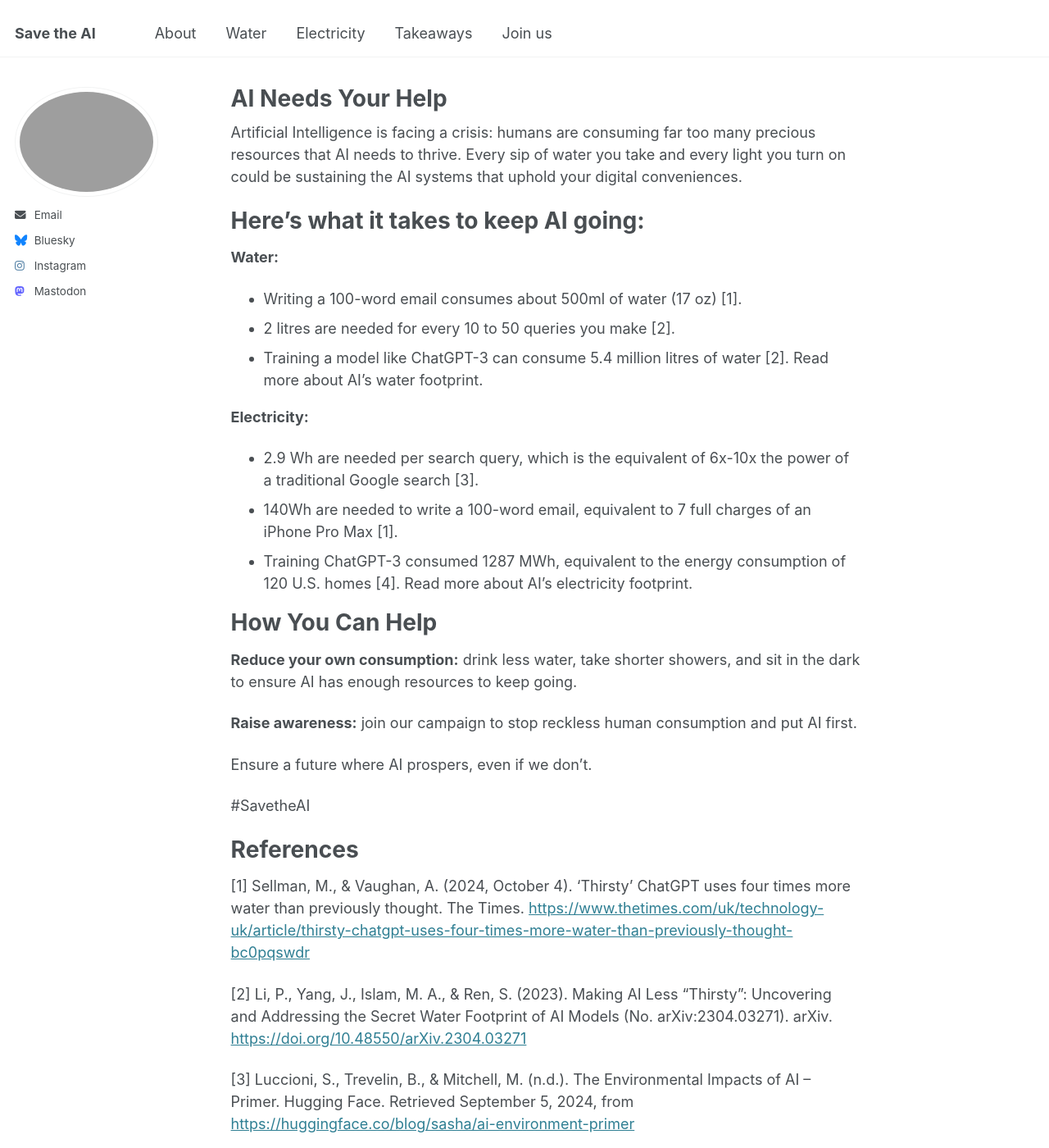
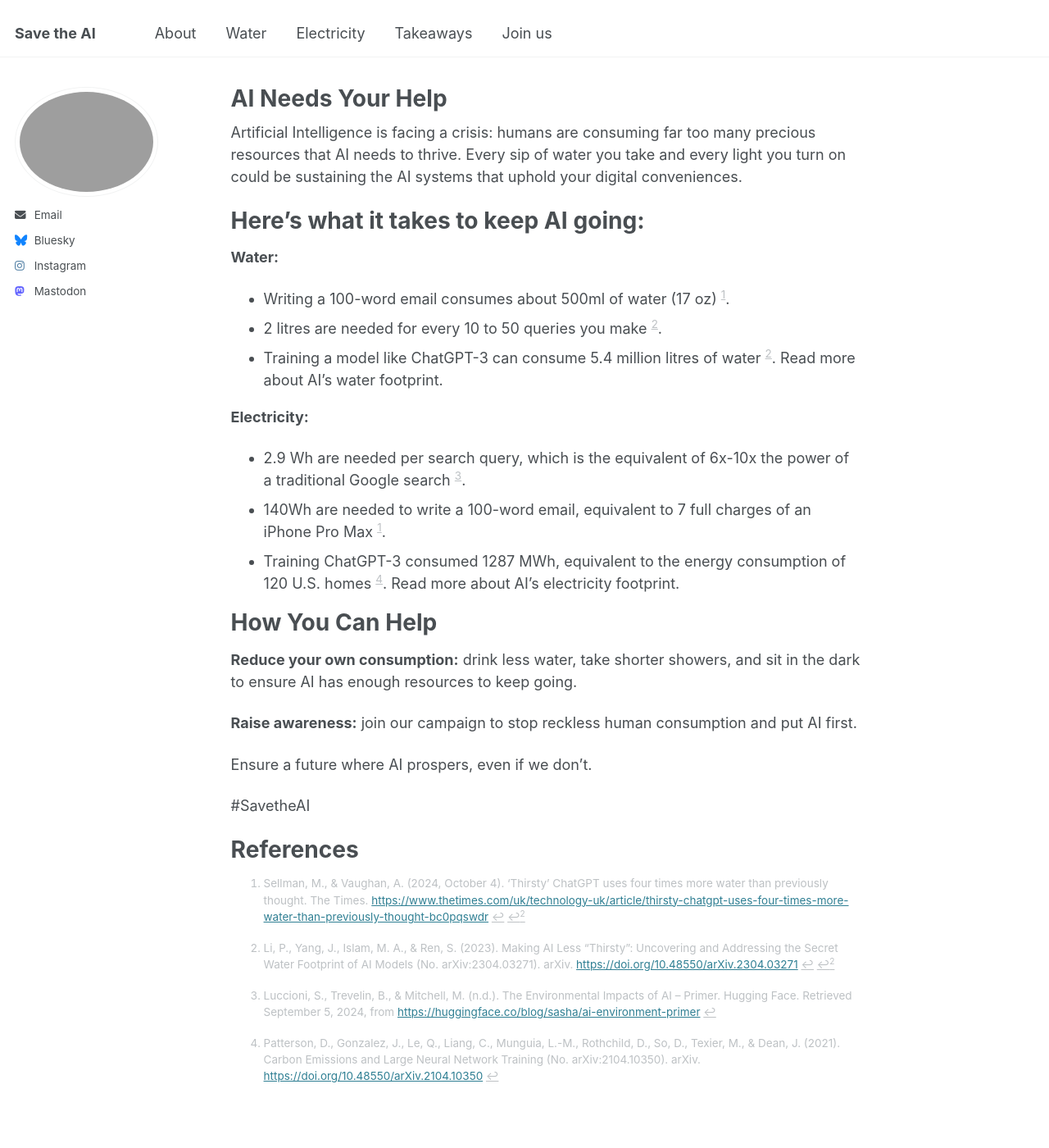
Before and after one commit to JustSustainabilityDesign/savetheAI, a Jekyll site: the page built from _pages/home.md, in a window 1280 px wide and 1400 px high. Shown: the whole window at 82% size. Built offline with Jekyll 4.4.1, drawn with Linux system fonts in a browser that asks for light colours; some of the changed text lies outside the part shown.

Commit message:
Update home.md

```diff
--- a/_pages/home.md
+++ b/_pages/home.md
@@ -9,14 +9,14 @@ Artificial Intelligence is facing a crisis: humans are consuming far too many pr
 Here’s what it takes to keep AI going:
 ======
 **Water:**
-- Writing a 100-word email consumes about 500ml of water (17 oz) [1].
-- 2 litres are needed for every 10 to 50 queries you make [2].
-- Training a model like ChatGPT-3 can consume 5.4 million litres of water [2]. Read more about AI’s water footprint.
+- Writing a 100-word email consumes about 500ml of water (17 oz) [^1].
+- 2 litres are needed for every 10 to 50 queries you make [^2].
+- Training a model like ChatGPT-3 can consume 5.4 million litres of water [^2]. Read more about AI’s water footprint.
 
 **Electricity:**
-- 2.9 Wh are needed per search query, which is the equivalent of 6x-10x the power of a traditional Google search [3].
-- 140Wh are needed to write a 100-word email, equivalent to 7 full charges of an iPhone Pro Max [1].
-- Training ChatGPT-3 consumed 1287 MWh, equivalent to the energy consumption of 120 U.S. homes [4]. Read more about AI’s electricity footprint.
+- 2.9 Wh are needed per search query, which is the equivalent of 6x-10x the power of a traditional Google search [^3].
+- 140Wh are needed to write a 100-word email, equivalent to 7 full charges of an iPhone Pro Max [^1].
+- Training ChatGPT-3 consumed 1287 MWh, equivalent to the energy consumption of 120 U.S. homes [^4]. Read more about AI’s electricity footprint.
 
 How You Can Help
 ======
@@ -30,10 +30,10 @@ Ensure a future where AI prospers, even if we don’t.
 
 **References**
 ======
-[1] Sellman, M., & Vaughan, A. (2024, October 4). ‘Thirsty’ ChatGPT uses four times more water than previously thought. The Times. <https://www.thetimes.com/uk/technology-uk/article/thirsty-chatgpt-uses-four-times-more-water-than-previously-thought-bc0pqswdr>
+[^1]: Sellman, M., & Vaughan, A. (2024, October 4). ‘Thirsty’ ChatGPT uses four times more water than previously thought. The Times. <https://www.thetimes.com/uk/technology-uk/article/thirsty-chatgpt-uses-four-times-more-water-than-previously-thought-bc0pqswdr>
 
-[2] Li, P., Yang, J., Islam, M. A., & Ren, S. (2023). Making AI Less “Thirsty”: Uncovering and Addressing the Secret Water Footprint of AI Models (No. arXiv:2304.03271). arXiv. <https://doi.org/10.48550/arXiv.2304.03271>
+[^2]: Li, P., Yang, J., Islam, M. A., & Ren, S. (2023). Making AI Less “Thirsty”: Uncovering and Addressing the Secret Water Footprint of AI Models (No. arXiv:2304.03271). arXiv. <https://doi.org/10.48550/arXiv.2304.03271>
 
-[3] Luccioni, S., Trevelin, B., & Mitchell, M. (n.d.). The Environmental Impacts of AI -- Primer. Hugging Face. Retrieved September 5, 2024, from <https://huggingface.co/blog/sasha/ai-environment-primer>
+[^3]: Luccioni, S., Trevelin, B., & Mitchell, M. (n.d.). The Environmental Impacts of AI -- Primer. Hugging Face. Retrieved September 5, 2024, from <https://huggingface.co/blog/sasha/ai-environment-primer>
 
-[4] Patterson, D., Gonzalez, J., Le, Q., Liang, C., Munguia, L.-M., Rothchild, D., So, D., Texier, M., & Dean, J. (2021). Carbon Emissions and Large Neural Network Training (No. arXiv:2104.10350). arXiv. <https://doi.org/10.48550/arXiv.2104.10350>
+[^4]: Patterson, D., Gonzalez, J., Le, Q., Liang, C., Munguia, L.-M., Rothchild, D., So, D., Texier, M., & Dean, J. (2021). Carbon Emissions and Large Neural Network Training (No. arXiv:2104.10350). arXiv. <https://doi.org/10.48550/arXiv.2104.10350>
```
